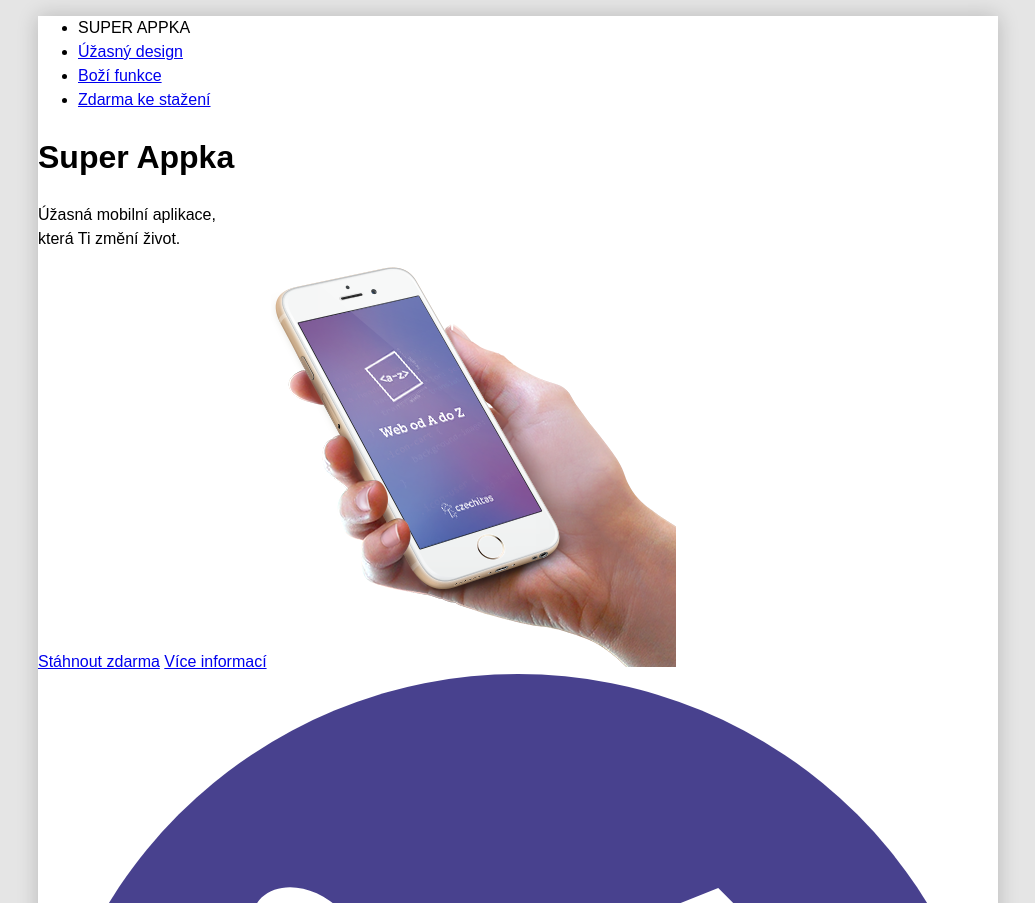
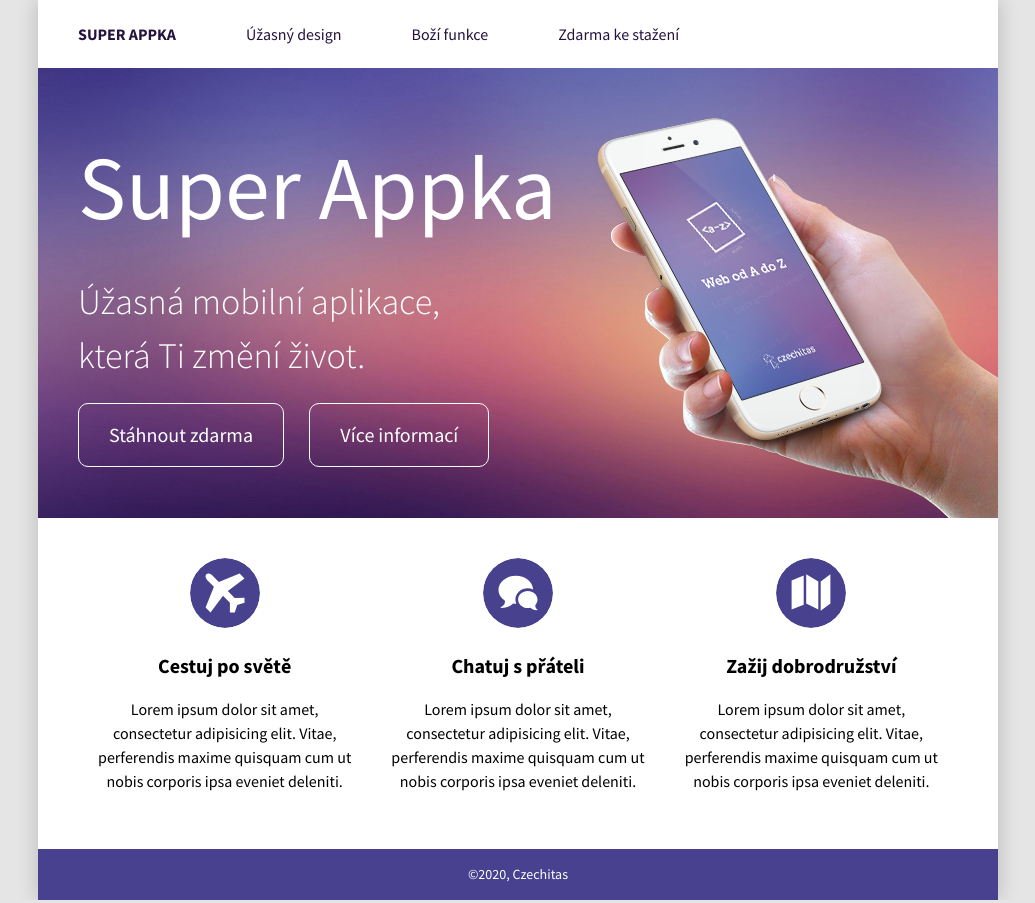
Before and after one commit to wendykr/PROJEKT-Superappka, a plain HTML site: page index.html in a window 1280 px wide. Shown: the top 903 px of the page, without its empty margins (122-1157 px from the left). Drawn offline with Linux system fonts and the light colour scheme.

Commit message:
Hotový úkol

```diff
--- a/index.html
+++ b/index.html
@@ -5,6 +5,7 @@
 	<meta http-equiv="X-UA-Compatible" content="IE=edge">
 	<meta name="viewport" content="width=device-width, initial-scale=1.0">
 	<title>Superappka (standardní varianta)</title>
+	<link href="https://fonts.googleapis.com/css2?family=Source+Sans+Pro:wght@300;400;700&display=swap" rel="stylesheet">
 	<link rel="stylesheet" href="style.css">
 </head>
 <body>
@@ -12,15 +13,18 @@
 	<div class="obal">
 
 		<!-- menu -->
-		<ul>
+		<navigation>
+			<ul class="menu">
 				<li>SUPER APPKA</li>
 				<li><a href="#">Úžasný design</a></li>
 				<li><a href="#">Boží funkce</a></li>
 				<li><a href="#">Zdarma ke stažení</a></li>
 			</ul>
+		</navigation>
 
-
+		<section class="hero">
 			<!-- hero sekce / banner -->
+			<div class="leva">
 				<h1>Super Appka</h1>
 
 				<p>
@@ -28,31 +32,56 @@
 					<br> která Ti změní život.
 				</p>
 
+				<div class="button download">
 					<a href="#">Stáhnout zdarma</a>
+				</div>
+				<div class="button info">
 					<a href="#">Více informací</a>
+				</div>
+			</div>
 
+			<div class="prava img">
 				<img src="images/telefon.png" alt="Telefon">
+			</div>
+		</section>
 
+		<section class="obsah">
+			<!-- obsah se 3 sloupci -->
+			<div class="col prvni">
+				<div class="col-levy">
+					<img class="icon" src="images/letadlo.svg" alt="Letadlo">
+				</div>
+				<div class="col-pravy">
+					<h2 class="nazev">Cestuj po světě</h2>
+					<p class="detail">Lorem ipsum dolor sit amet, consectetur adipisicing elit. Vitae, perferendis maxime quisquam cum ut nobis corporis ipsa eveniet deleniti.</p>
+				</div>
+			</div>
+			<div class="col druhy">
+				<div class="col-levy">
+					<img class="icon" src="images/bubliny.svg" alt="Bubliny">
+				</div>
+				<div class="col-pravy">
+					<h2 class="nazev">Chatuj s přáteli</h2>
+					<p class="detail">Lorem ipsum dolor sit amet, consectetur adipisicing elit. Vitae, perferendis maxime quisquam cum ut nobis corporis ipsa eveniet deleniti.</p>
+				</div>
+			</div>
+			<div class="col treti">
+				<div class="col-levy">
+					<img class="icon" src="images/mapa.svg" alt="Mapa">
+				</div>
+				<div class="col-pravy">
+					<h2 class="nazev">Zažij dobrodružství</h2>
+					<p class="detail">Lorem ipsum dolor sit amet, consectetur adipisicing elit. Vitae, perferendis maxime quisquam cum ut nobis corporis ipsa eveniet deleniti.</p>
+				</div>
+			</div>
+		</section>
 
-
-
-		<!-- obsah se 3 sloupci -->
-		<img src="images/letadlo.svg" alt="Letadlo">
-		<h2>Cestuj po světě</h2>
-		<p>Lorem ipsum dolor sit amet, consectetur adipisicing elit. Vitae, perferendis maxime quisquam cum ut nobis corporis ipsa eveniet deleniti.</p>
-
-		<img src="images/bubliny.svg" alt="Bubliny">
-		<h2>Chatuj s přáteli</h2>
-		<p>Lorem ipsum dolor sit amet, consectetur adipisicing elit. Vitae, perferendis maxime quisquam cum ut nobis corporis ipsa eveniet deleniti.</p>
-
-		<img src="images/mapa.svg" alt="Mapa">
-		<h2>Zažij dobrodružství</h2>
-		<p>Lorem ipsum dolor sit amet, consectetur adipisicing elit. Vitae, perferendis maxime quisquam cum ut nobis corporis ipsa eveniet deleniti.</p>
-
-
+		<footer class="paticka">
 			<!-- patička -->
+			<div class="obsah-paticka">
 				<p>&copy;2020, Czechitas</p>
-
+			</div>
+		</footer>
 
 	</div><!-- konec obalu -->
 
--- a/style.css
+++ b/style.css
@@ -24,10 +24,332 @@ body {
 }
 
 .obal {
-	max-width: 960px; /* obsah stránky je omezený do pruhu širokého max. 960px */
+	max-width: 539px; /* obsah stránky je omezený do pruhu širokého max. 960px */
 	margin: 0 auto; /* pruh je na stránce vycentrovaný */
 	background: white;
 	box-shadow: 0 0 20px rgba(0, 0, 0, 0.2);
 }
 
+@media screen and (min-width: 700px) {
+	.obal {
+		max-width: 700px; /* obsah stránky je omezený do pruhu širokého max. 960px */
+	}
+}
+
+@media screen and (min-width: 960px) {
+	.obal {
+		max-width: 960px; /* obsah stránky je omezený do pruhu širokého max. 960px */
+	}
+}
+
+
 /* ----- zde začni psát vlastní CSS ----- */
+
+.menu {
+	margin: 0;
+	padding: 0;
+	list-style-type: none;
+	font-size: 20px;
+}
+
+.menu li + li {
+	border-top: 1px solid #e5e5e5;
+}
+
+@media screen and (min-width: 700px) {
+	.menu li + li {
+		border-top: 0;
+	}
+}
+
+.menu li {
+	text-align: center;
+}
+
+.menu li a {
+	text-decoration: none;
+	color: #25133d;
+	padding: 10px 0;
+	display: block;
+}
+
+.menu li a:hover {
+	background-color: #48418e;
+	color: white;
+	padding: 10px 0;
+}
+
+.menu li:first-child {
+	font-weight: bold;
+	padding: 10px 0;
+}
+
+@media screen and (min-width: 700px) {
+	.menu {
+		margin: 0;
+		padding: 0 40px;
+		display: flex;
+		list-style-type: none;
+		font-size: 16px;
+	}
+
+	.menu li {
+		color: #25133d;
+		flex: 0 0 auto;
+		padding: 0;
+	}
+
+	.menu li a {
+		text-decoration: none;
+		color: #25133d;
+		padding: 22px 10px;
+	}
+
+	.menu li a:hover {
+		background-color: #48418e;
+		color: white;
+		padding: 22px 10px;
+	}
+
+	.menu li:first-child {
+		font-weight: bold;
+		padding: 22px 10px 20px 0;
+	}
+}
+
+@media screen and (min-width: 960px) {
+	.menu {
+		margin: 0 40px;
+		padding: 0;
+		display: flex;
+		list-style-type: none;
+	}
+
+	.menu li {
+		color: #25133d;
+		flex: 0 0 auto;
+	}
+
+	.menu li:first-child {
+		padding: 22px 35px 22px 0;
+	}
+
+	.menu li a {
+		text-decoration: none;
+		padding: 22px 35px;
+		color: #25133d;
+	}
+
+	.menu li a:hover {
+		background-color: #48418e;
+		color: white;
+		padding: 22px 35px;
+	}
+}
+
+.hero {
+	padding-left: 30px;
+	background-color: white;
+    background-image: url(images/pozadi.jpg);
+    background-repeat: no-repeat;
+    background-position: center;
+    background-size: cover;
+	color: white;
+	min-height: 450px;
+}
+
+@media screen and (min-width: 700px) {
+	.hero {
+		padding-left: 0;
+	}
+
+	.hero .leva {
+		text-align: center;
+	}
+}
+
+@media screen and (min-width: 960px) {
+	.hero {
+		padding-left: 40px;
+		display: flex;
+		justify-content: space-between;
+	}
+}
+
+.hero .leva {
+	margin: auto 0;
+}
+
+.hero .prava {
+	margin-top: 20px;
+}
+
+@media screen and (min-width: 960px) {
+	.hero .prava {
+		flex: 0 0 45%;
+		margin-top: 0;
+		align-self: flex-end;
+	}
+
+	.hero .leva {
+		flex: 0 0 55%;
+		align-self: center;
+		text-align: left;
+	}
+}
+
+.hero h1 {
+	/* margin: 0; */
+	margin: 0 0 20px 0;
+	font-size: 90px;
+	font-weight: 400;
+}
+
+.hero p {
+	font-size: 36px;
+	font-weight: 300;
+	margin: 20px 0 36px 0;
+}
+
+@media screen and (min-width: 960px) {
+	.hero p {
+		font-size: 36px;
+		font-weight: 300;
+		margin: 20px 0 20px 0;
+	}
+}
+
+.hero img {
+	max-width: 75%;
+	display: block;
+	margin-left: auto;
+}
+
+@media screen and (min-width: 960px) {
+	.hero img {
+		max-width: 100%;
+		display: block;
+		margin-left: auto;
+	}
+}
+
+.hero .button + .button {
+	margin-top: 10px;
+}
+
+.hero .button + .button {
+	margin-left: 22px;
+}
+
+@media screen and (min-width: 960px) {
+	.hero .button + .button {
+		margin-left: 22px;
+	}
+
+	.hero .button + .button {
+		margin-top: 0px;
+	}
+}
+
+.button {
+	display: inline;
+}
+
+.button a {
+	border: 1px solid white;
+	font-size: 20px;
+	color: white;
+	text-decoration: none;
+	border-radius: 10px;
+	padding: 16px 30px;
+	display: inline-block;
+}
+
+.button a:hover {
+	background-color: #48418f;
+	border-radius: 10px;
+}
+
+@media screen and (min-width: 700px) {
+	.obsah {
+		margin: 40px;
+	}
+}
+
+@media screen and (min-width: 960px) {
+	.obsah {
+		display: flex;
+		justify-content: space-between;
+		margin: 20px 40px;
+	}
+}
+
+.col {
+	text-align: center;
+	margin: 20px 0;
+}
+
+@media screen and (min-width: 700px) {
+	.col {
+		display: flex;
+		justify-content: space-between;
+		align-items: center;
+		gap: 10px;
+	}
+
+	.col-levy {
+		flex: 0 0 20%;
+		text-align: left;
+	}
+
+	.col-pravy {
+		flex: 0 1 80%;
+	}
+}
+
+@media screen and (min-width: 960px) {
+	.col {
+		display: block;
+		flex: 0 0 calc((100% - 120px) / 3);
+		margin: 20px;
+	}
+
+	.col-levy {
+		text-align: center;
+	}
+}
+
+.nazev {
+	font-size: 20px;
+	font-weight: 700;
+}
+
+.icon {
+	max-width: 100px;
+	border-radius: 50%;
+}
+
+@media screen and (min-width: 700px) {
+	.icon {
+		max-width: 100px;
+		border-radius: 50%;
+	}
+}
+
+@media screen and (min-width: 960px) {
+	.icon {
+		max-width: 70px;
+		border-radius: 50%;
+	}
+}
+
+.paticka {
+	background-color: #48418f;
+}
+
+.obsah-paticka {
+	font-size: 14px;
+	color: white;
+	text-align: center;
+	padding: 1px 0;
+}
```
Lines whose indentation alone changed are shown as unchanged.
